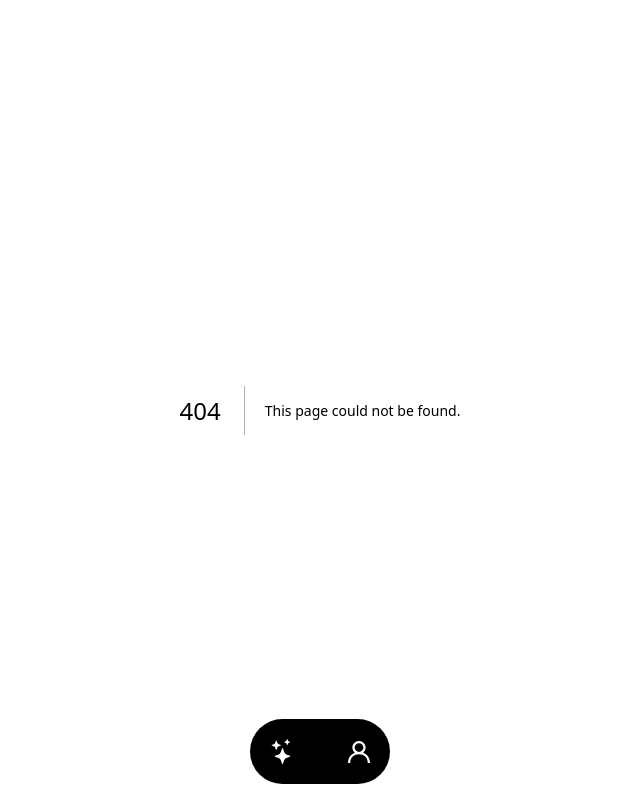
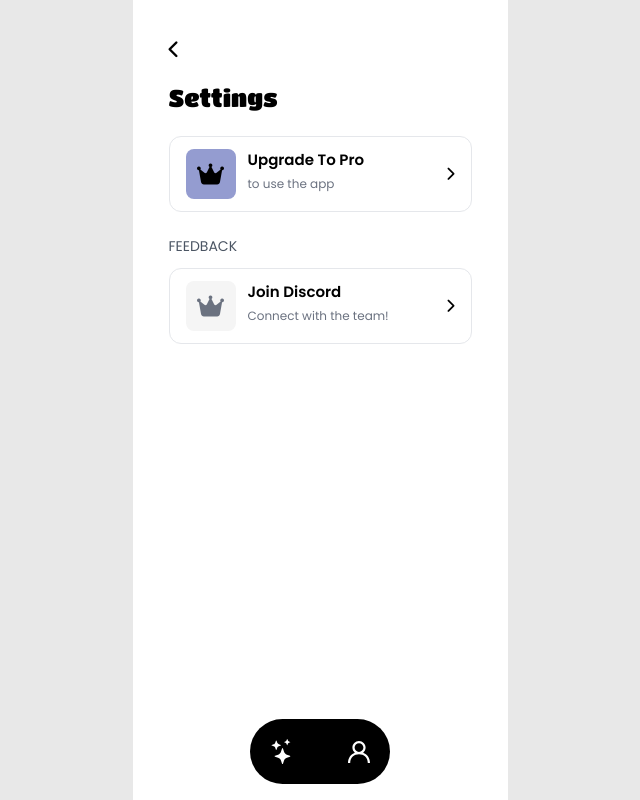
Before and after one commit to iqrafarah/Tasbeeh-Challenge, a Next.js app: page /settings in a window 1280 px wide. Before the commit this address had no page. Shown: the whole page, without its empty margins (320-960 px from the left). Built offline with nearby package versions, Linux system fonts and the light colour scheme.

Commit message:
settings

```diff
--- a/app/challenges/page.js
+++ b/app/challenges/page.js
@@ -96,10 +96,11 @@ export default function ChallengesPage() {
 
     return (
         <ProtectedRoute>
-            <div className="bg-white">
-                <h1 className="title sticky top-0 bg-white pb-4">Challenges</h1>
-                <div className="overflow-y-auto h-[calc(100vh-160px)]">
-                    <div className="mt-4 flex flex-col gap-4 pb-4">
+            <div className="">
+                <h1 className="title sticky top-0  pb-4">Challenges</h1>
+                <div className="min-h-screen overflow-y-auto">
+                    <div className="h-[calc(100vh-160px)]">
+                    <div className="mt-4 flex flex-col gap-4 pb-4 pb-[170px]">
                         {challenges.map((challenge, index) => {
                             const count = userProgress[challenge.id] || 0;
                             const requiredCount = challenge.requiredCount || 1; // Prevent division by zero
@@ -137,6 +138,7 @@ export default function ChallengesPage() {
                             );
                         })}
                     </div>
+                    </div>
                 </div>
             </div>
         </ProtectedRoute>
--- a/app/components/settings.js
+++ /dev/null
@@ -1,39 +0,0 @@
-import React from 'react';
-
-export default function Settings() {
-    const [showSettings, setShowSettings] = React.useState(false);
-
-    const toggleSettings = () => {
-        setShowSettings(!showSettings);
-    }
-
-    return (
-        <div>
-            <i
-                className="fa-solid fa-gear text-2xl text-right w-full pr-2"
-                onClick={toggleSettings}
-            ></i>
-
-            {showSettings && (
-                <div className="border-2 settingsContainer fixed top-0 z-50">
-                    <i className="fa-solid fa-chevron-left text-lg mb-3"></i>
-                    <h1 className="title">Settings</h1>
-
-
-                    <div className="">
-                        <div className="border flex">
-                            <div className="">
-                                <i className="fa-solid fa-crown"></i>
-                            </div>
-
-                            <div className="flex flex-col">
-                                <h3>Upgrade to pro</h3>
-                                <p>To use the app</p>
-                            </div>
-                        </div>
-                    </div>
-                </div>
-            )}
-        </div>
-    );
-}
--- a/app/globals.css
+++ b/app/globals.css
@@ -36,8 +36,22 @@ body {
   overflow: hidden;
 }
 
+.settingsContainer {
+  max-width: 100%;
+  width: 100%;
+  height: 100vh;
+  margin: 0 auto;
+  padding: 20px 20px 0 20px;
+  background-color: var(--white) !important;
+  display: flex;
+  flex-direction: column;
+}
+
 @media (min-width: 768px) {
   .container {
+    max-width: 375px;
+  }
+  .settingsContainer {
     max-width: 375px;
   }
 }
--- /dev/null
+++ b/app/lib/LevelUpContext.js
@@ -0,0 +1,28 @@
+// LevelUpContext.js
+import React, { createContext, useState, useContext } from 'react';
+
+const LevelUpContext = createContext();
+
+export function useLevelUp() {
+    return useContext(LevelUpContext);
+}
+
+export function LevelUpProvider({ children }) {
+    const [isModalVisible, setIsModalVisible] = useState(false);
+    const [level, setLevel] = useState(1);
+
+    const showLevelUpModal = (newLevel) => {
+        setLevel(newLevel);
+        setIsModalVisible(true);
+    };
+
+    const closeModal = () => {
+        setIsModalVisible(false);
+    };
+
+    return (
+        <LevelUpContext.Provider value={{ isModalVisible, showLevelUpModal, closeModal, level }}>
+            {children}
+        </LevelUpContext.Provider>
+    );
+}
--- a/app/profile/page.js
+++ b/app/profile/page.js
@@ -10,7 +10,8 @@ import Image from "next/image";
 import Statistics from "../components/statistics";
 import LevelProgess from "../components/levelProgess";
 import HeatTracker from "../components/contributionGraph";
-import Settings from "../components/settings";
+import Link from "next/link";
+
 export default function ProfileScreen() {
     const auth = getAuth(app);
     const router = useRouter();
@@ -58,9 +59,17 @@ export default function ProfileScreen() {
 
     return (
         <ProtectedRoute>
-            <div className="overflow-y-auto h-[calc(100vh-110px)] profile-container">
-                <Settings />
-                <div className="profile-header text-center flex flex-col gap-4 justify-center items-center">
+            <div className="h-screen flex flex-col">
+                {/* Gear Icon to Open Settings */}
+                <div className="text-right w-full pr-2">
+                    <Link href="/settings">
+                        <i className="fa-solid fa-gear text-2xl cursor-pointer"></i>
+                    </Link>
+                </div>
+
+                {/* Scrollable Content */}
+                <div className="flex-1 overflow-y-auto">
+                    <div className="profile-header text-center flex flex-col gap-4 justify-center items-center pt-4">
                         <Image
                             src={userData.photoURL}
                             width={100}
@@ -71,7 +80,7 @@ export default function ProfileScreen() {
                         <h1 className="text-xl font-bold">{userData.displayName}</h1>
                     </div>
 
-                <div className="flex justify-between border border-gray-100 rounded-lg mt-3 min-h-[75px]">
+                    <div className="flex justify-between border border-gray-100 rounded-lg mt-3 min-h-[75px] mx-4">
                         <div className="flex flex-col justify-center text-center border-r w-1/3 h-[90%] m-auto">
                             <span className="title">{userData.streak}</span>
                             <span>Streak</span>
@@ -91,7 +100,7 @@ export default function ProfileScreen() {
                     <LevelProgess data={userData} userId={user.uid} />
                     <Statistics stats={userData} />
                     <HeatTracker uid={user.uid} />
-
+                </div>
             </div>
         </ProtectedRoute>
     );
--- /dev/null
+++ b/app/settings/page.js
@@ -0,0 +1,56 @@
+"use client";
+import React from "react";
+import Link from "next/link";
+
+export default function SettingsPage() {
+    return (
+        <div
+                  >
+            {/* Close Button */}
+            <div className="p-4">
+                <Link href="/profile">
+                    <i className="fa-solid fa-chevron-left text-lg cursor-pointer"></i>
+                </Link>
+            </div>
+
+            <h1 className="title px-4">Settings</h1>
+
+            <div className="mt-5 px-4">
+                {/* Upgrade to Pro Section */}
+                <div className="border flex items-center justify-between px-4 py-3 rounded-xl">
+                    <div className="flex gap-3">
+                        <div className="w-[50px] h-[50px] flex items-center justify-center rounded-lg bg-[#949CD0] overflow-hidden">
+                            <i className="fa-solid fa-crown text-2xl"></i>
+                        </div>
+                        <div className="flex gap-1 flex-col">
+                            <h3 className="text-[15px] font-semibold capitalize">Upgrade to pro</h3>
+                            <p className="text-xs text-gray-500">to use the app</p>
+                        </div>
+                    </div>
+                    <div>
+                        <i className="fa-solid fa-chevron-right text-sm"></i>
+                    </div>
+                </div>
+
+                {/* Feedback Section */}
+                <div className="mt-6">
+                    <h4 className="uppercase text-gray-600 text-sm">Feedback</h4>
+                    <div className="mt-3 border flex items-center justify-between px-4 py-3 rounded-xl">
+                        <div className="flex gap-3">
+                            <div className="w-[50px] h-[50px] flex items-center justify-center rounded-lg bg-lightgray overflow-hidden">
+                                <i className="fa-solid fa-crown text-2xl text-gray-500"></i>
+                            </div>
+                            <div className="flex gap-1 flex-col">
+                                <h3 className="text-[15px] font-semibold capitalize">Join Discord</h3>
+                                <p className="text-xs text-gray-500">Connect with the team!</p>
+                            </div>
+                        </div>
+                        <div>
+                            <i className="fa-solid fa-chevron-right text-sm"></i>
+                        </div>
+                    </div>
+                </div>
+            </div>
+        </div>
+    );
+}
```
Lines whose indentation alone changed are shown as unchanged.
